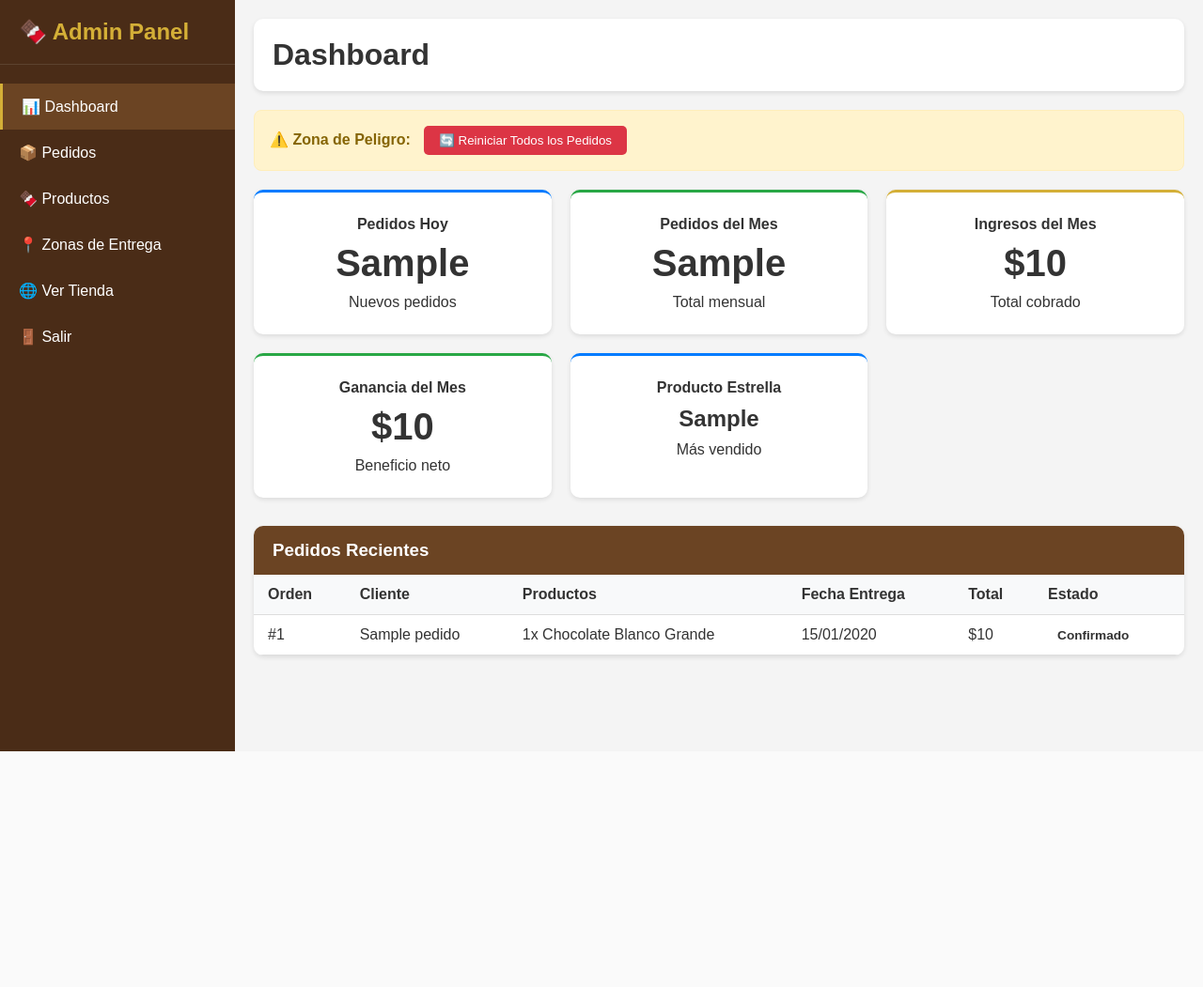
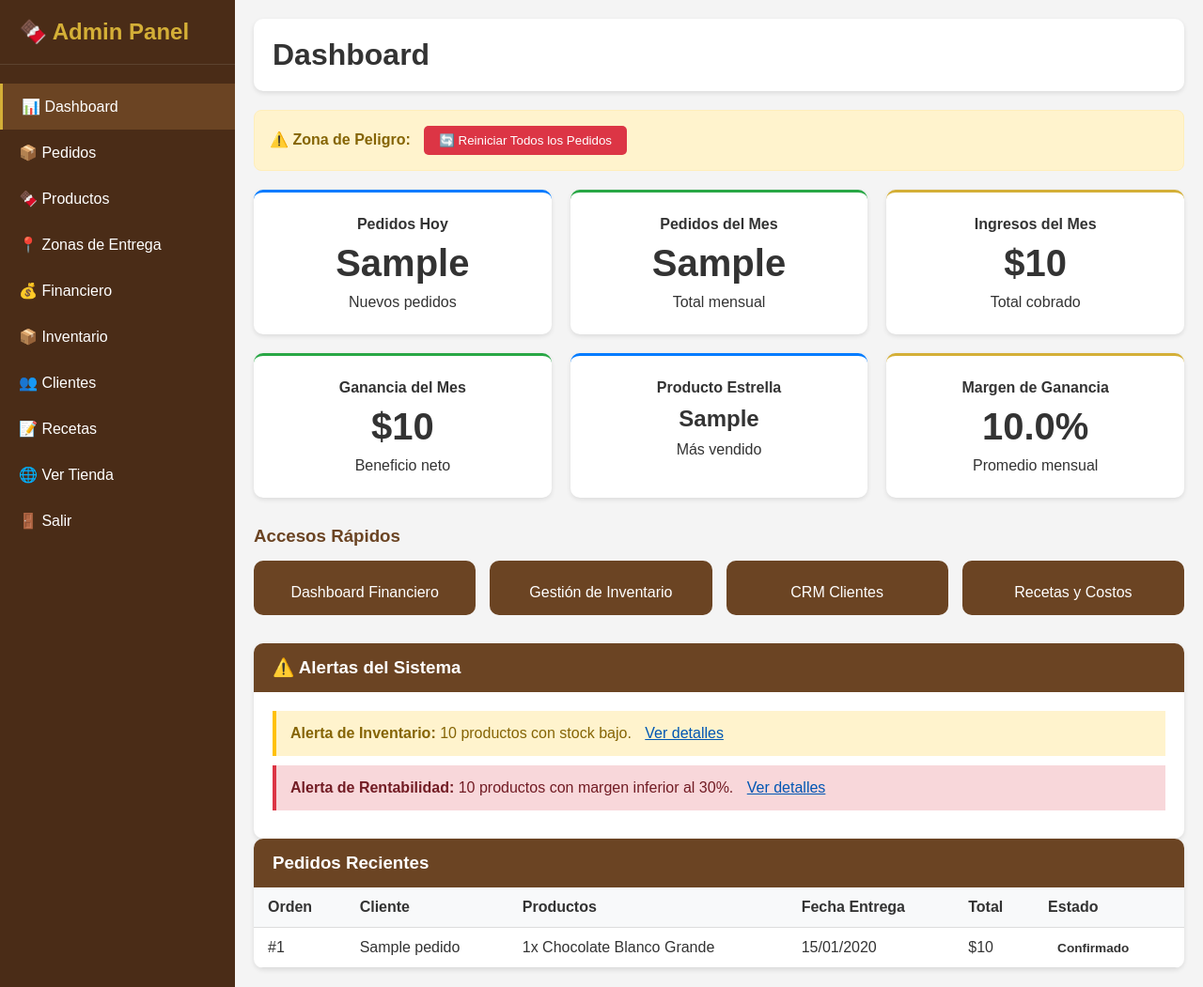
Before and after one commit to Retr0G51/chocolates-byb, a Flask app: template templates/admin/dashboard.html in a window 1280 px wide. Shown: the whole page at 94% size. Before the commit the page ends 800 px from the top, so only its background shows below. Run offline with Flask 3, Linux system fonts and the light colour scheme; tables that the repository leaves empty hold one stand-in row (values such as "Sample post"); the template is opened without the code that fills it: values that come from a table or form of the project are taken from there, most other values are stand-ins (such as "Sample title", 1, 10 or a date in 2020).

Commit message:
Update dashboard.html

```diff
--- a/templates/admin/dashboard.html
+++ b/templates/admin/dashboard.html
@@ -41,6 +41,10 @@
         <li><a href="/admin/pedidos">📦 Pedidos</a></li>
         <li><a href="/admin/productos">🍫 Productos</a></li>
         <li><a href="/admin/zonas">📍 Zonas de Entrega</a></li>
+        <li><a href="/admin/financiero">💰 Financiero</a></li>
+        <li><a href="/admin/inventario">📦 Inventario</a></li>
+        <li><a href="/admin/clientes">👥 Clientes</a></li>
+        <li><a href="/admin/recetas">📝 Recetas</a></li>
         <li><a href="/" target="_blank">🌐 Ver Tienda</a></li>
         <li><a href="/logout">🚪 Salir</a></li>
     </ul>
@@ -59,6 +63,7 @@
                 </button>
             </div>
 
+            <!-- Modificar los stats-grid para incluir nuevas métricas -->
 <div class="stats-grid">
     <div class="stat-card primary">
         <h4>Pedidos Hoy</h4>
@@ -88,6 +93,59 @@
         <h4>Producto Estrella</h4>
         <div style="font-size: 1.5rem; font-weight: bold; margin: 10px 0;">{{ stats.producto_top }}</div>
         <p>Más vendido</p>
+    </div>
+
+    <div class="stat-card warning">
+        <h4>Margen de Ganancia</h4>
+        <div class="stat-number">{{ "%.1f"|format(stats.margen_ganancia) }}%</div>
+        <p>Promedio mensual</p>
+    </div>
+</div>
+
+            <div style="margin-top: 30px; margin-bottom: 20px;">
+    <h3 style="color: var(--chocolate); margin-bottom: 15px;">Accesos Rápidos</h3>
+    <div style="display: grid; grid-template-columns: repeat(auto-fit, minmax(200px, 1fr)); gap: 15px;">
+        <a href="/admin/financiero" style="background: var(--chocolate); color: white; padding: 15px; border-radius: 10px; text-decoration: none; text-align: center; transition: all 0.3s;">
+            <i class="fas fa-chart-line" style="font-size: 2rem; margin-bottom: 10px; display: block;"></i>
+            Dashboard Financiero
+        </a>
+        <a href="/admin/inventario" style="background: var(--chocolate); color: white; padding: 15px; border-radius: 10px; text-decoration: none; text-align: center; transition: all 0.3s;">
+            <i class="fas fa-boxes" style="font-size: 2rem; margin-bottom: 10px; display: block;"></i>
+            Gestión de Inventario
+        </a>
+        <a href="/admin/clientes" style="background: var(--chocolate); color: white; padding: 15px; border-radius: 10px; text-decoration: none; text-align: center; transition: all 0.3s;">
+            <i class="fas fa-users" style="font-size: 2rem; margin-bottom: 10px; display: block;"></i>
+            CRM Clientes
+        </a>
+        <a href="/admin/recetas" style="background: var(--chocolate); color: white; padding: 15px; border-radius: 10px; text-decoration: none; text-align: center; transition: all 0.3s;">
+            <i class="fas fa-book" style="font-size: 2rem; margin-bottom: 10px; display: block;"></i>
+            Recetas y Costos
+        </a>
+    </div>
+</div>
+
+            <div class="data-table" style="margin-top: 30px;">
+    <h3 style="background: var(--chocolate); color: white; padding: 15px 20px;">⚠️ Alertas del Sistema</h3>
+    <div style="padding: 20px;">
+        {% if stats.alertas_inventario %}
+        <div style="background: #fff3cd; border-left: 4px solid #ffc107; padding: 15px; margin-bottom: 10px; color: #856404;">
+            <strong>Alerta de Inventario:</strong> {{ stats.alertas_inventario }} productos con stock bajo.
+            <a href="/admin/inventario" style="margin-left: 10px; color: #0056b3;">Ver detalles</a>
+        </div>
+        {% endif %}
+
+        {% if stats.alertas_margen %}
+        <div style="background: #f8d7da; border-left: 4px solid #dc3545; padding: 15px; margin-bottom: 10px; color: #721c24;">
+            <strong>Alerta de Rentabilidad:</strong> {{ stats.alertas_margen }} productos con margen inferior al 30%.
+            <a href="/admin/recetas" style="margin-left: 10px; color: #0056b3;">Ver detalles</a>
+        </div>
+        {% endif %}
+
+        {% if not stats.alertas_inventario and not stats.alertas_margen %}
+        <div style="background: #d4edda; border-left: 4px solid #28a745; padding: 15px; color: #155724;">
+            <strong>¡Todo en orden!</strong> No hay alertas activas en este momento.
+        </div>
+        {% endif %}
     </div>
 </div>
 
```
Lines whose indentation alone changed are shown as unchanged.
